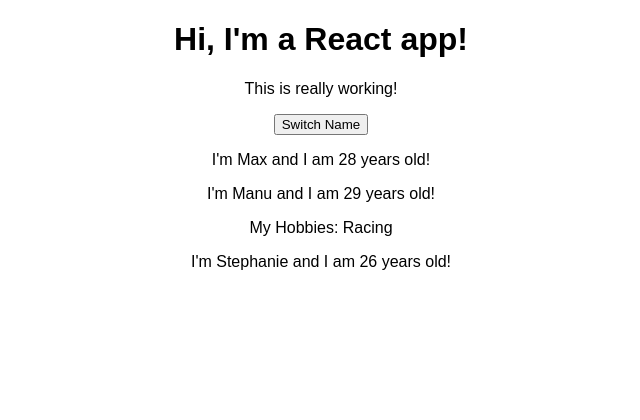
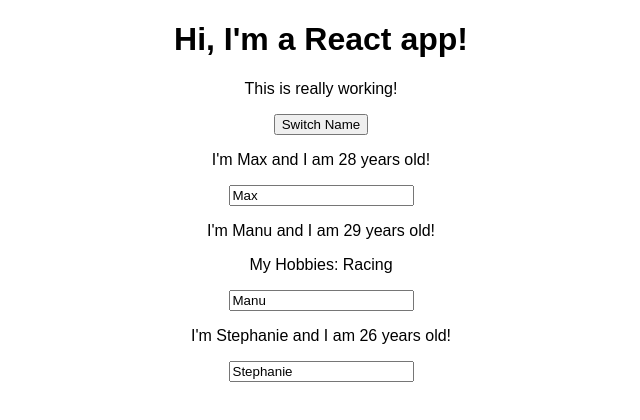
Before and after one commit to alopes2/react-lists-conditions, a React (Create React App) app: page / in a window 1280 px wide. Shown: the top 420 px of the page, without its empty margins (319-959 px from the left). Built offline with nearby package versions, Linux system fonts and the light colour scheme.

Commit message:
adding event handler and two-way biding

```diff
--- a/src/App.js
+++ b/src/App.js
@@ -11,16 +11,25 @@
     ]
   };
 
-  switchNameHandler = () => {
+  switchNameHandler = (newName) => {
     // console.log('Was clicked');
     //DON'T DO THIS: this.state.persons[0].name = 'Maximillian';
     this.setState({
       persons: [
-        { name: 'Max', age: 28 },
+        { name: newName, age: 28 },
         { name: 'Manu', age: 29 },
         { name: 'Stephanie', age: 27 }
       ]
-    })
+    });
+  }
+
+  nameChangedHandler = (event) => {this.setState({
+    persons: [
+        { name: 'Max', age: 28 },
+        { name: event.target.value, age: 29 },
+        { name: 'Stephanie', age: 26 }
+      ]
+    });
   }
 
   render() {
@@ -28,10 +37,19 @@
       <div className="App">
         <h1>Hi, I'm a React app!</h1>
         <p>This is really working!</p>
-        <button onClick={this.switchNameHandler}>Switch Name</button>
-        <Person name={this.state.persons[0].name} age={this.state.persons[0].age}/>
-        <Person name={this.state.persons[1].name} age={this.state.persons[1].age}>My Hobbies: Racing</Person>
-        <Person name={this.state.persons[2].name} age={this.state.persons[2].age}/>
+        <button onClick={() => this.switchNameHandler('Maximilian') }>Switch Name</button>
+        <Person
+            name={this.state.persons[0].name}
+            age={this.state.persons[0].age}/>
+        <Person
+            name={this.state.persons[1].name}
+            age={this.state.persons[1].age}
+            click={this.switchNameHandler.bind(this, 'Super!')}
+            change={this.nameChangedHandler}>My Hobbies: Racing</Person>
+        <Person
+            name={this.state.persons[2].name}
+            age={this.state.persons[2].age}
+        />
       </div>
     );
 
--- a/src/Person/Person.js
+++ b/src/Person/Person.js
@@ -5,8 +5,9 @@
     // like <p>My name is {this.props.name}</p>
     return (
         <div>
-            <p>I'm {props.name} and I am {props.age} years old!</p>
+            <p onClick={props.click}>I'm {props.name} and I am {props.age} years old!</p>
             <p>{props.children}</p>
+            <input type="text" onChange={props.change} value={props.name}/>
         </div>
     );
 };
```
